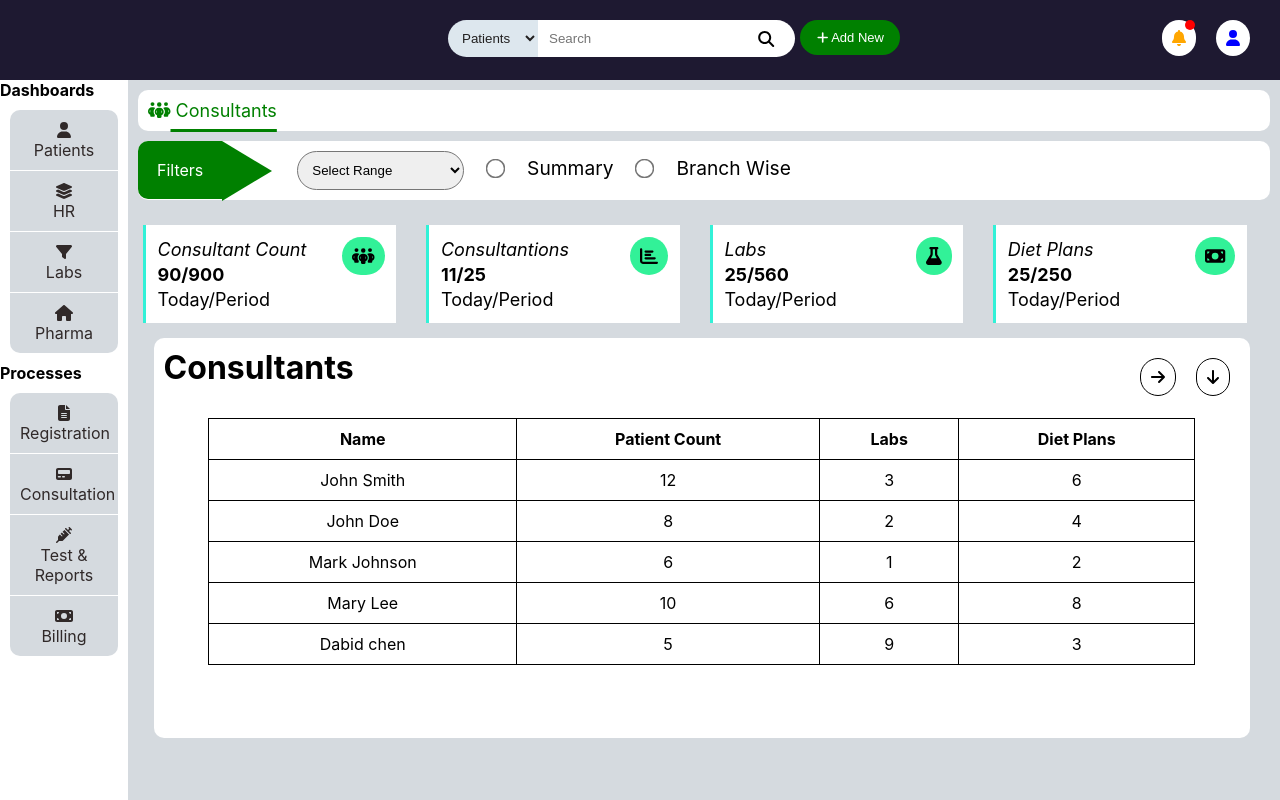
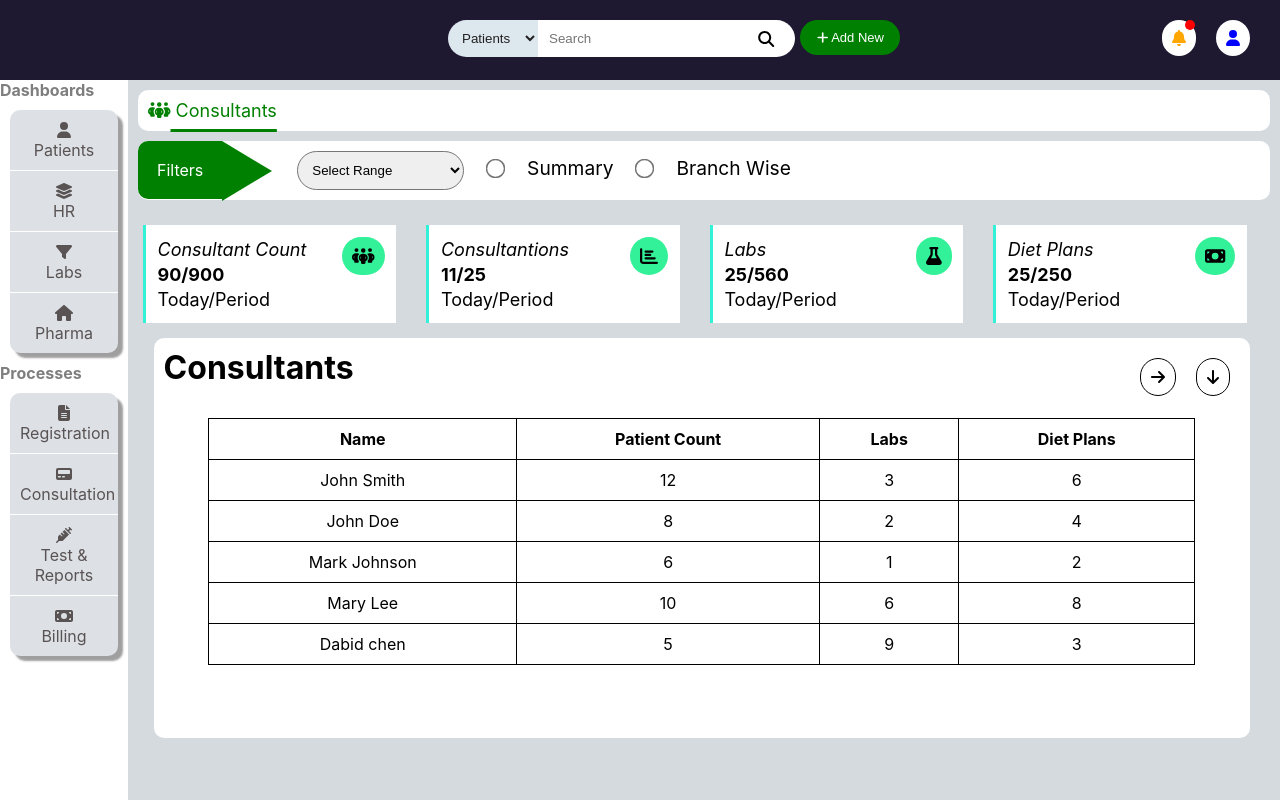
Before and after one commit to charan-churu/TecHub_Intership, a React (Create React App) app: page / in a window 1280 px wide. Built offline with nearby package versions, Linux system fonts and the light colour scheme.

Commit message:
Page.css

```diff
--- a/src/components/Page.css
+++ b/src/components/Page.css
@@ -100,11 +100,15 @@ aside{
     height: 90vh;
     background-color: white;
 }
+aside b{
+    opacity: 0.5;
+}
 ul{
     background-color: rgb(213, 218, 223);
     border-radius: 10px;
     margin: 10px;
-
+    box-shadow: 5px 5px 2px #888888;
+    opacity: 0.8;
 }
 li{
     text-align: center;
```
